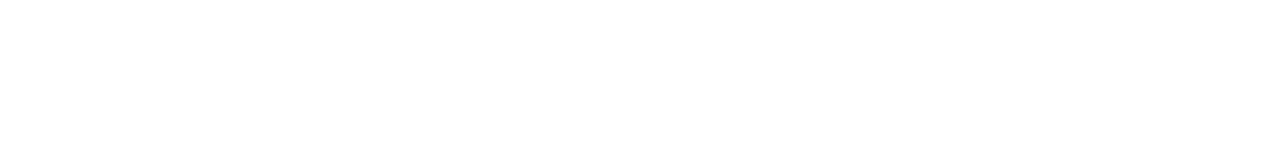
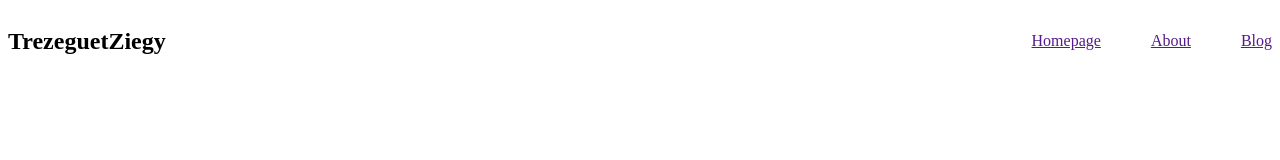
Before and after one commit to trezeguetziegy/skilvulmbkm, a plain HTML site: page index.html in a window 1280 px wide. Drawn offline with Linux system fonts and the light colour scheme.

Commit message:
adding header nav

```diff
--- a/index.html
+++ b/index.html
@@ -5,8 +5,21 @@
     <meta http-equiv="X-UA-Compatible" content="IE=edge">
     <meta name="viewport" content="width=device-width, initial-scale=1.0">
     <title>Document</title>
+
+    <link rel="stylesheet" href="style.css">
 </head>
 <body>
-
+    <section>
+    <header>
+        <h1>TrezeguetZiegy</h1>
+        <nav>
+            <ul>
+                <li><a href="" class="btn active">Homepage</a></li>
+                <li><a href="" class="btn">About</a></li>
+                <li><a href="" class="btn">Blog</a></li>
+            </ul>
+        </nav>
+    </header>
+    </section>
 </body>
 </html>
--- a/style.css
+++ b/style.css
@@ -0,0 +1,12 @@
+header{
+    display: flex;
+    justify-content: space-between;
+    align-items: center;
+}
+
+nav ul {
+    display: flex;
+    justify-content: space-between;
+    list-style: none;
+    gap: 50px;
+}
```
